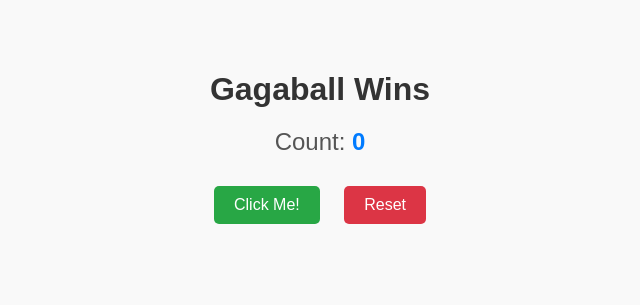
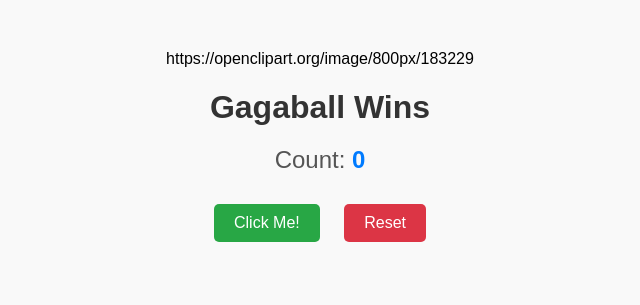
Before and after one commit to 3-Balls/gagaballwincount, a plain HTML site: page index.html in a window 1280 px wide. Shown: the whole page, without its empty margins (320-960 px from the left). Drawn offline with Linux system fonts and the light colour scheme.

Commit message:
Update index.html

```diff
--- a/index.html
+++ b/index.html
@@ -5,7 +5,7 @@
   <title>Gagaball Ranked</title>
   <link rel="stylesheet" href="style.css">
 </head>
-  <h1> </h1>
+  <embed> https://openclipart.org/image/800px/183229 </embed>
 </head>
 <body>
   <h1>Gagaball Wins</h1>
```
